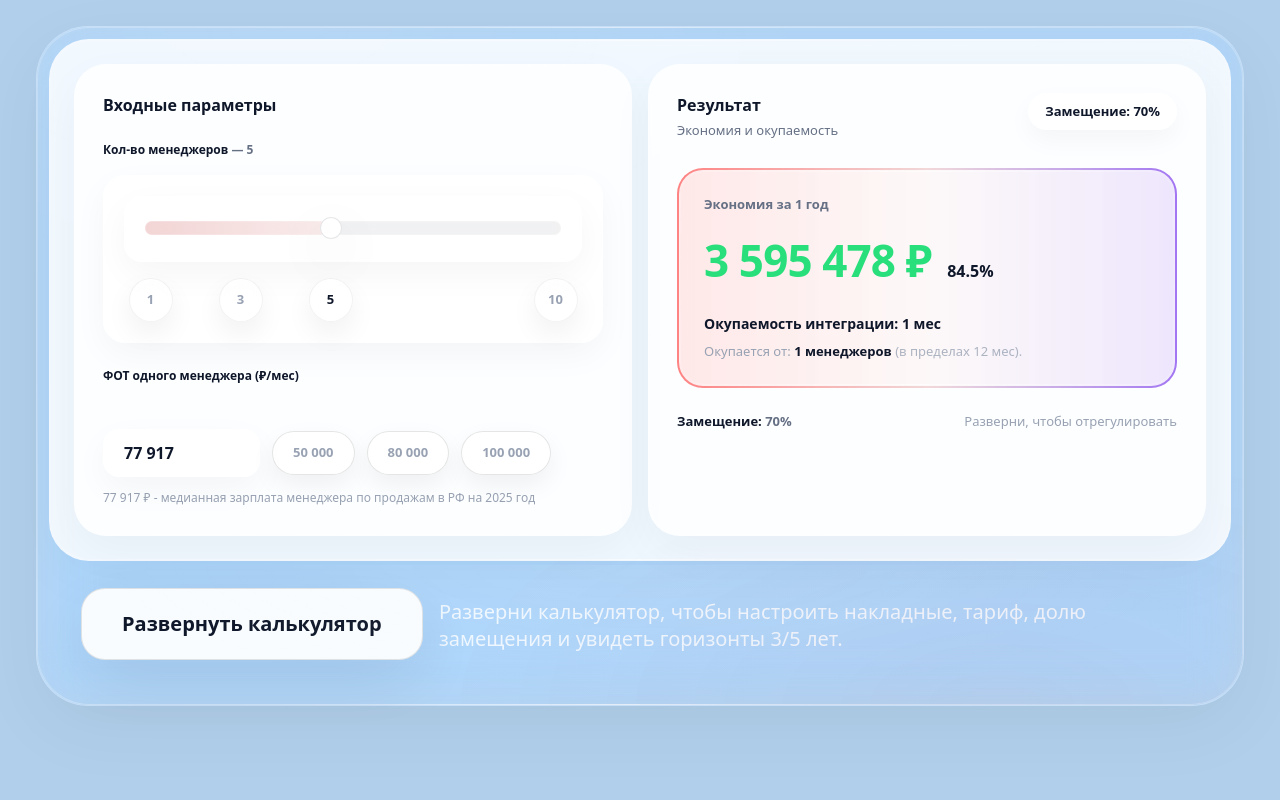
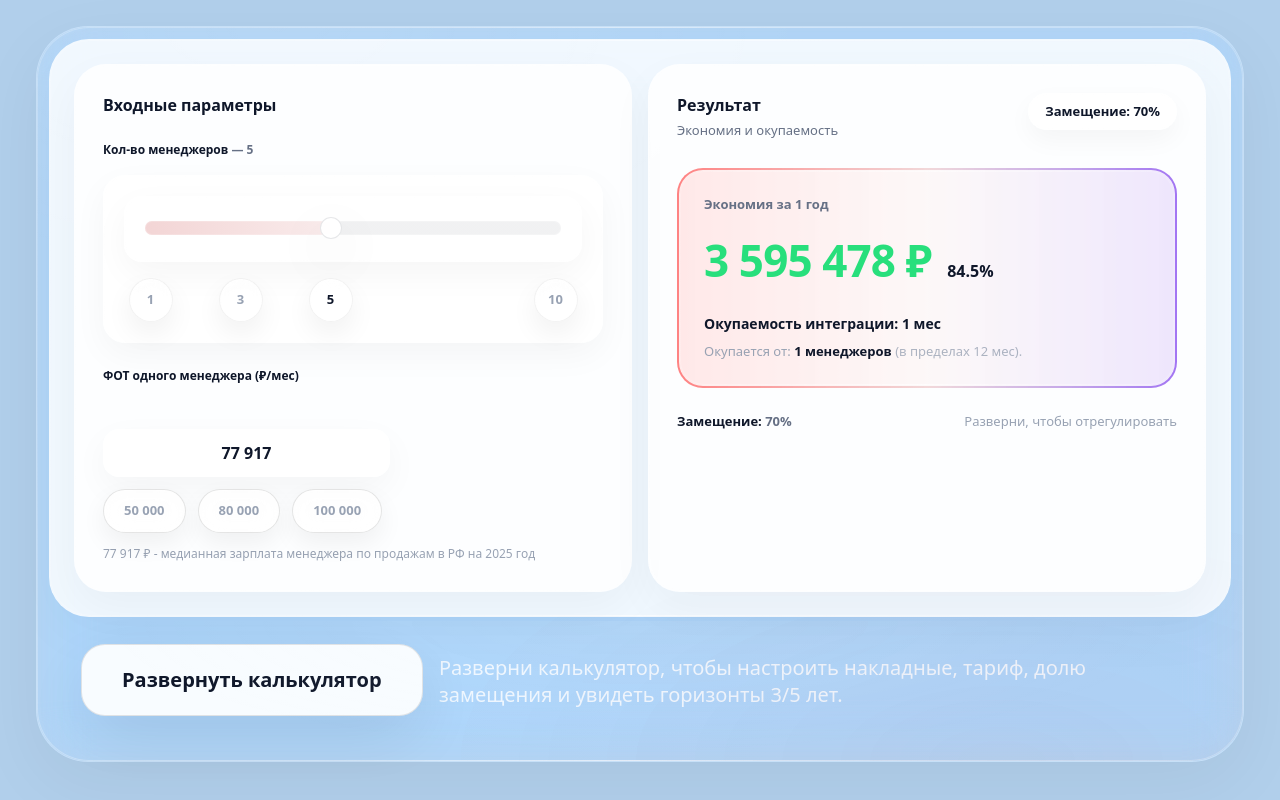
Before and after one commit to uniconsulting/uni.com, a Next.js app: page / in a window 1280 px wide. Shown: the part 5840-6640 px from the top of the page. Built offline with nearby package versions, Linux system fonts and the light colour scheme.

Commit message:
Update RoiCalculatorSection.tsx

```diff
--- a/src/components/sections/RoiCalculatorSection.tsx
+++ b/src/components/sections/RoiCalculatorSection.tsx
@@ -340,12 +340,11 @@ export default function RoiCalculatorSection() {
                       <div className="flex flex-wrap items-center gap-3">
 {(() => {
   const display = formatMoneyInput(salary);
-                          const inputSize = clamp(display.length + 1, 6, 12);
+  const chars = clamp(display.length, 6, 12); // “по значению”, но с адекватными границами
 
   return (
     <input
       value={display}
-                              size={inputSize}
       onChange={(e) => {
         const n = parseMoneyInput(e.target.value);
         if (n > SALARY_MAX) {
@@ -369,9 +368,14 @@ export default function RoiCalculatorSection() {
         "px-5",
         "text-[16px] font-semibold text-[#0f172a]",
         "tabular-nums",
+        "text-center", // ключевое: центрируем число
         "shadow-[0_12px_35px_rgba(0,0,0,0.04)]",
         "outline-none focus:border-white/30",
+        "transition-[width] duration-300", // плавно подстраивается
       ].join(" ")}
+      style={{
+        width: `calc(${chars}ch + 2.5rem)`, // 2.5rem = px-5 слева+справа
+      }}
       aria-label="ФОТ одного менеджера в месяц"
     />
   );
```
Lines whose indentation alone changed are shown as unchanged.
